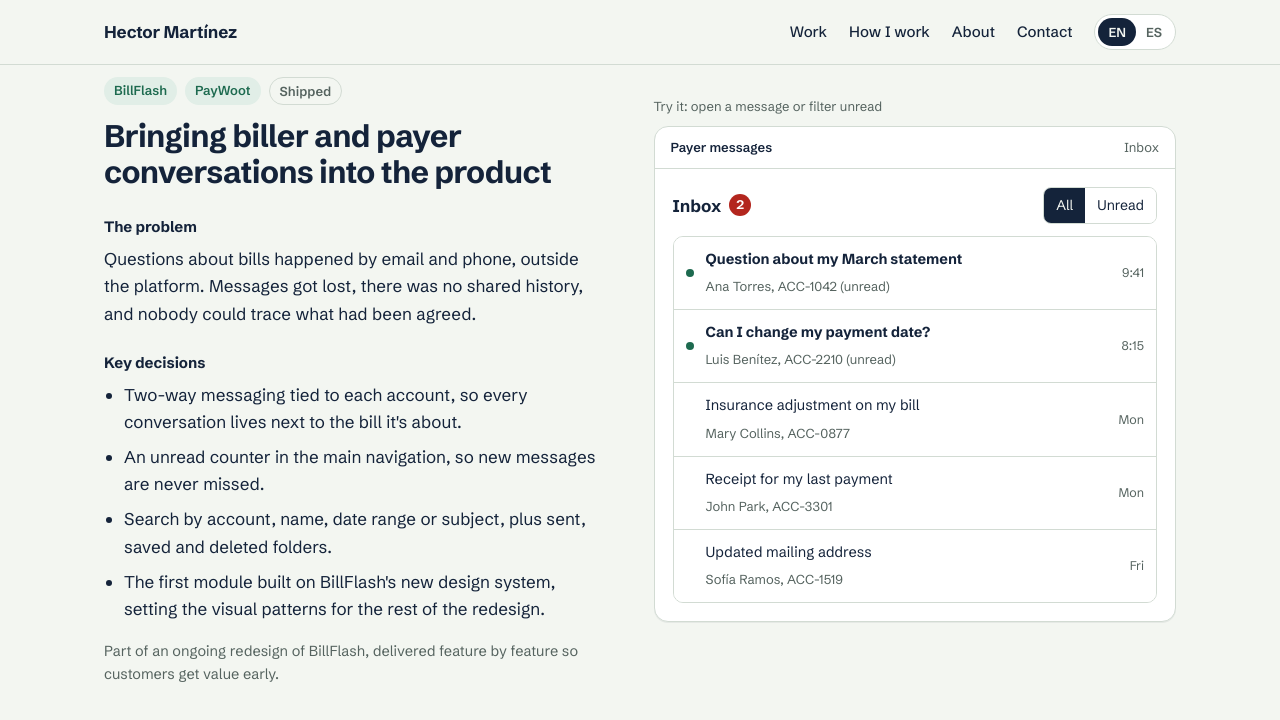
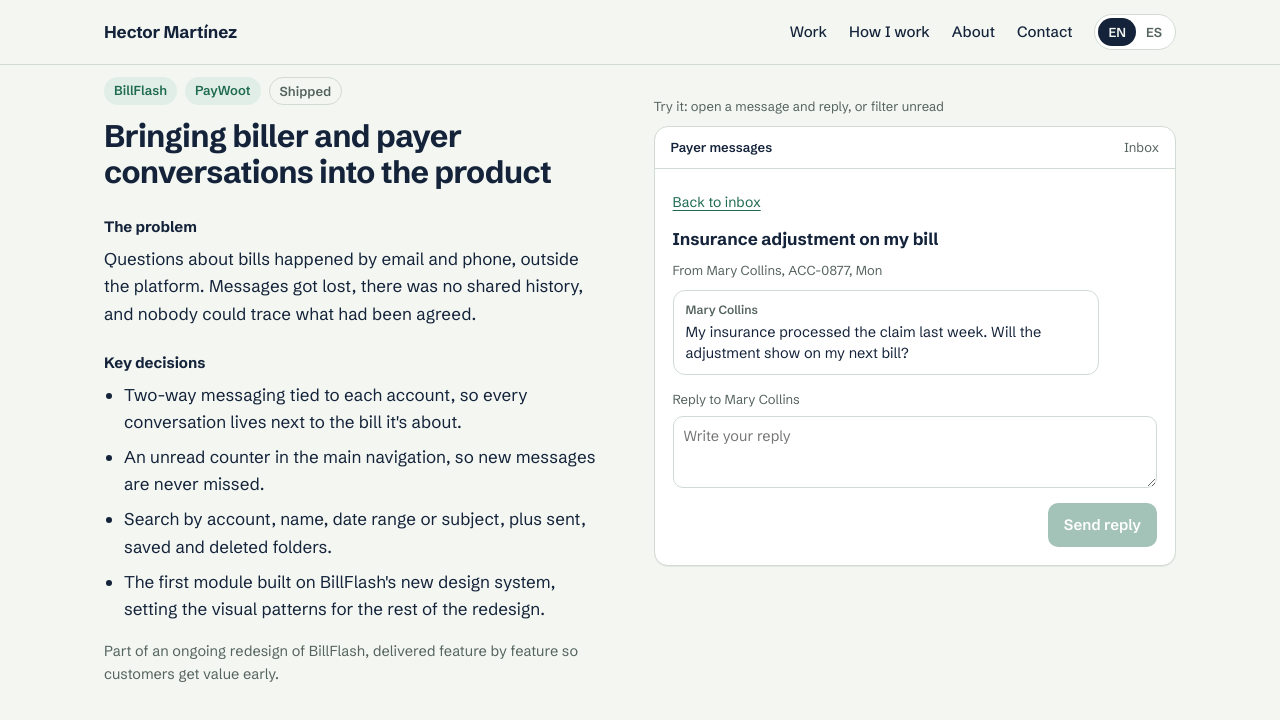
Before and after one commit to hectormartinez-pm/hectormartinez-pm.github.io, a plain HTML site: page index.html in a window 1280 px wide. Both pictures are taken after a click on the element 914 px from the left and 3240 px from the top of the page. Shown: the part 2821-3541 px from the top of the page. Drawn offline with Linux system fonts and the light colour scheme.

Commit message:
Message bug
Reply flow complete

```diff
--- a/index.html
+++ b/index.html
@@ -7,7 +7,7 @@
 <meta name="description" content="Product Manager for billing and payment platforms. Case studies from BillFlash and PayWoot.">
 <meta property="og:title" content="Hector Martínez | Product Manager">
 <meta property="og:description" content="Product Manager for billing and payment platforms. Discovery, UX design and agile delivery.">
-<meta property="og:image" content="assets/og-image.png">
+<meta property="og:image" content="https://hectormartinez-pm.github.io/assets/og-image.png">
 <meta property="og:type" content="website">
 <link rel="icon" href="assets/avatar.png">
 <link rel="preconnect" href="https://fonts.googleapis.com">
@@ -178,6 +178,21 @@ table.events td{padding:8px 6px;border-bottom:1px solid var(--line);vertical-ali
 .msg .subj{font-size:14.5px;display:block}
 .msg time{font-size:12.5px;color:var(--muted)}
 .empty{padding:22px;text-align:center;color:var(--muted);font-size:14px;background:var(--surface)}
+
+
+/* Message detail */
+.mv-back{margin-bottom:10px}
+.mv-subj{font-size:17px;font-weight:700;margin:0 0 4px;line-height:1.3}
+.mv-meta{font-size:13px;color:var(--muted);margin:0 0 14px}
+.thread{display:grid;gap:10px;margin-bottom:14px}
+.bubble{max-width:88%;padding:10px 12px;border-radius:12px;font-size:14.5px;line-height:1.45;border:1px solid var(--line);background:var(--surface)}
+.bubble .from{display:block;font-size:12px;color:var(--muted);margin-bottom:3px;font-weight:600}
+.bubble.me{justify-self:end;background:var(--green-soft);border-color:transparent}
+.reply label{display:block;font-size:13px;color:var(--muted);margin-bottom:6px}
+.reply textarea{width:100%;min-height:72px;resize:vertical;font:inherit;font-size:14.5px;color:var(--ink);background:var(--surface);border:1px solid var(--line);border-radius:10px;padding:8px 10px}
+.reply-row{display:flex;justify-content:space-between;align-items:center;gap:10px;margin-top:8px;flex-wrap:wrap}
+.reply-row .ok{font-size:13px;color:var(--green);font-weight:600}
+.reply-row .dbtn{width:auto}
 
 /* Sign-in phone screens */
 .screen{display:none}
@@ -422,10 +437,11 @@ footer .wrap{display:flex;justify-content:space-between;gap:16px;flex-wrap:wrap}
         <p class="note"><span data-l="en">Part of an ongoing redesign of BillFlash, delivered feature by feature so customers get value early.</span><span data-l="es">Parte del rediseño continuo de BillFlash, entregado por funcionalidades para que los clientes reciban valor desde el inicio.</span></p>
       </div>
       <div class="demo">
-        <p class="demo-label"><span><span data-l="en">Try it: open a message or filter unread</span><span data-l="es">Pruébalo: abre un mensaje o filtra no leídos</span></span></p>
+        <p class="demo-label"><span><span data-l="en">Try it: open a message and reply, or filter unread</span><span data-l="es">Pruébalo: abre un mensaje y responde, o filtra no leídos</span></span></p>
         <div class="frame">
           <div class="frame-bar"><b><span data-l="en">Payer messages</span><span data-l="es">Mensajes de pagadores</span></b><span><span data-l="en">Inbox</span><span data-l="es">Bandeja de entrada</span></span></div>
           <div class="frame-body">
+            <div id="msg-inbox">
             <div class="inbox-top">
               <span class="inbox-title"><span data-l="en">Inbox</span><span data-l="es">Bandeja</span> <span class="badge num" id="msg-badge"></span></span>
               <div class="seg" role="group" aria-label="Filter">
@@ -434,6 +450,8 @@ footer .wrap{display:flex;justify-content:space-between;gap:16px;flex-wrap:wrap}
               </div>
             </div>
             <ul class="msg-list" id="msg-list"></ul>
+            </div>
+            <div id="msg-view" hidden aria-live="polite"></div>
           </div>
         </div>
       </div>
@@ -772,19 +790,68 @@ const EMAIL = "feny9one@yahoo.com";
   /* ---------- Payer Messages inbox ---------- */
   let filter = "all";
   const msgs = [
-    { who:"Ana Torres", acc:"ACC-1042", en:"Question about my March statement", es:"Consulta sobre mi estado de cuenta de marzo", t:"9:41", unread:true },
-    { who:"Luis Benítez", acc:"ACC-2210", en:"Can I change my payment date?", es:"¿Puedo cambiar mi fecha de pago?", t:"8:15", unread:true },
-    { who:"Mary Collins", acc:"ACC-0877", en:"Insurance adjustment on my bill", es:"Ajuste del seguro en mi factura", t:"Mon", tes:"lun", unread:true },
-    { who:"John Park", acc:"ACC-3301", en:"Receipt for my last payment", es:"Recibo de mi último pago", t:"Mon", tes:"lun", unread:false },
-    { who:"Sofía Ramos", acc:"ACC-1519", en:"Updated mailing address", es:"Dirección postal actualizada", t:"Fri", tes:"vie", unread:false }
+    { who:"Ana Torres", acc:"ACC-1042", en:"Question about my March statement", es:"Consulta sobre mi estado de cuenta de marzo", t:"9:41", unread:true,
+      ben:"Hi, I received my March statement and the amount is higher than usual. Could you tell me what the new charge is for?",
+      bes:"Hola, recibí mi estado de cuenta de marzo y el monto es más alto de lo normal. ¿Me pueden decir a qué corresponde el nuevo cargo?" },
+    { who:"Luis Benítez", acc:"ACC-2210", en:"Can I change my payment date?", es:"¿Puedo cambiar mi fecha de pago?", t:"8:15", unread:true,
+      ben:"I get paid on the 15th. Is it possible to move my payment date from the 1st to the 16th?",
+      bes:"Me pagan el día 15. ¿Es posible cambiar mi fecha de pago del día 1 al 16?" },
+    { who:"Mary Collins", acc:"ACC-0877", en:"Insurance adjustment on my bill", es:"Ajuste del seguro en mi factura", t:"Mon", tes:"lun", unread:true,
+      ben:"My insurance processed the claim last week. Will the adjustment show on my next bill?",
+      bes:"Mi seguro procesó el reclamo la semana pasada. ¿El ajuste aparecerá en mi próxima factura?" },
+    { who:"John Park", acc:"ACC-3301", en:"Receipt for my last payment", es:"Recibo de mi último pago", t:"Mon", tes:"lun", unread:false,
+      ben:"Could you send me a receipt for the payment I made on Monday? I need it for my records.",
+      bes:"¿Me pueden enviar el recibo del pago que hice el lunes? Lo necesito para mis registros." },
+    { who:"Sofía Ramos", acc:"ACC-1519", en:"Updated mailing address", es:"Dirección postal actualizada", t:"Fri", tes:"vie", unread:false,
+      ben:"I moved recently. My new mailing address is 245 Oak Street, Apt 3. Please update my account.",
+      bes:"Me mudé hace poco. Mi nueva dirección es 245 Oak Street, Apt 3. Por favor actualicen mi cuenta." }
   ];
   const list = document.getElementById("msg-list");
+  const inboxEl = document.getElementById("msg-inbox");
+  const viewEl = document.getElementById("msg-view");
+  let openMsg = null, justSent = false;
+  msgs.forEach(m => m.replies = []);
+  const esc = t => t.replace(/[&<>"]/g, c => ({"&":"&amp;","<":"&lt;",">":"&gt;",'"':"&quot;"}[c]));
   document.querySelectorAll("[data-filter]").forEach(b => b.addEventListener("click", () => {
     filter = b.dataset.filter;
     document.querySelectorAll("[data-filter]").forEach(x => x.setAttribute("aria-pressed", String(x === b)));
     renderInbox();
   }));
+  function renderView(){
+    inboxEl.hidden = openMsg !== null;
+    viewEl.hidden = openMsg === null;
+    if (openMsg === null) return;
+    const m = msgs[openMsg];
+    const time = lang === "es" && m.tes ? m.tes : m.t;
+    const replies = m.replies.map(r => `<div class="bubble me"><span class="from">${T("You, billing office", "Tú, oficina de facturación")}</span>${esc(r)}</div>`).join("");
+    viewEl.innerHTML = `
+      <button type="button" class="linkbtn mv-back" data-back>${T("Back to inbox", "Volver a la bandeja")}</button>
+      <p class="mv-subj">${T(m.en, m.es)}</p>
+      <p class="mv-meta">${T("From", "De")} ${m.who}, ${m.acc}, ${time}</p>
+      <div class="thread">
+        <div class="bubble"><span class="from">${m.who}</span>${T(m.ben, m.bes)}</div>
+        ${replies}
+      </div>
+      <div class="reply">
+        <label for="mv-text">${T("Reply to", "Responder a")} ${m.who}</label>
+        <textarea id="mv-text" placeholder="${T("Write your reply", "Escribe tu respuesta")}"></textarea>
+        <div class="reply-row">
+          <span class="ok">${justSent ? T("Reply sent. The payer will see it in PayWoot.", "Respuesta enviada. El pagador la verá en PayWoot.") : ""}</span>
+          <button type="button" class="dbtn" id="mv-send" disabled>${T("Send reply", "Enviar respuesta")}</button>
+        </div>
+      </div>`;
+    const ta = viewEl.querySelector("#mv-text"), send = viewEl.querySelector("#mv-send");
+    ta.addEventListener("input", () => { send.disabled = !ta.value.trim(); });
+    send.addEventListener("click", () => {
+      m.replies.push(ta.value.trim()); justSent = true; renderView();
+      viewEl.querySelector("#mv-text").focus();
+    });
+  }
+  viewEl.addEventListener("click", e => {
+    if (e.target.closest("[data-back]")) { openMsg = null; justSent = false; renderInbox(); list.querySelector("button")?.focus(); }
+  });
   function renderInbox(){
+    renderView();
     const unread = msgs.filter(m => m.unread).length;
     const badge = document.getElementById("msg-badge");
     badge.textContent = unread; badge.classList.toggle("zero", unread === 0);
@@ -802,8 +869,11 @@ const EMAIL = "feny9one@yahoo.com";
   list.addEventListener("click", e => {
     const b = e.target.closest("[data-m]");
     if (!b) return;
-    msgs[+b.dataset.m].unread = false;
+    openMsg = +b.dataset.m;
+    msgs[openMsg].unread = false;
+    justSent = false;
     renderInbox();
+    viewEl.querySelector("[data-back]").focus();
   });
 
   /* ---------- Sign-in flow ---------- */
```
